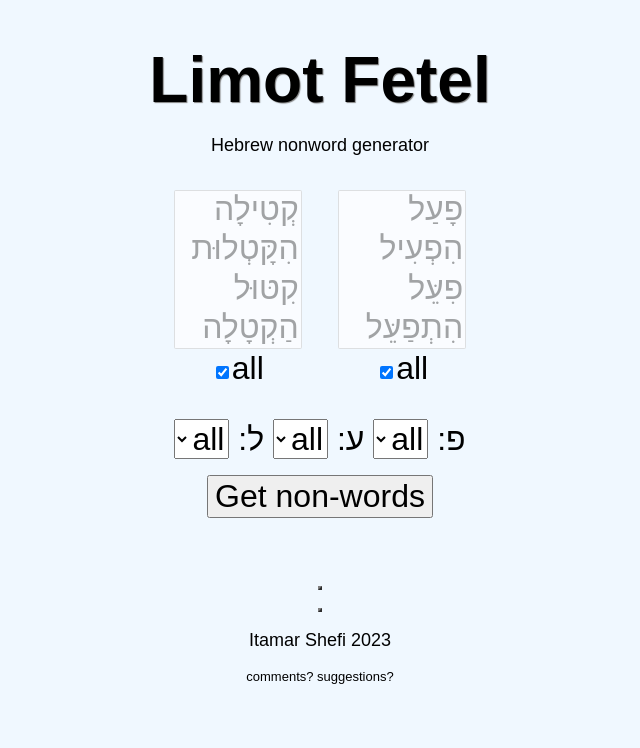
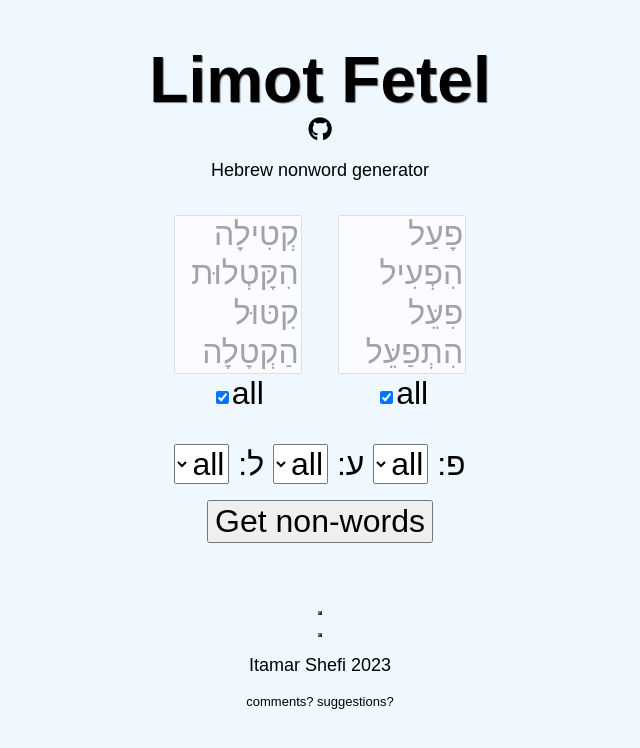
Before and after one commit to ishefi/limot-fetel, a FastAPI app: page / in a window 1280 px wide. Shown: the top 748 px of the page, without its empty margins (320-960 px from the left). Run offline with FastAPI, Linux system fonts and the light colour scheme; some libraries are stand-ins or nearby versions; some web fonts are replaced.

Commit message:
Github link

```diff
--- a/static/styles.css
+++ b/static/styles.css
@@ -1,6 +1,10 @@
 html {
     background: aliceblue;
     font-family: 'Alef', sans-serif;
+}
+body {
+    justify-content: center;
+    text-align: center;
 }
 
 select, button {
@@ -8,20 +12,14 @@ select, button {
     font-family: 'Alef', sans-serif;
 }
 
-controlContainer {
-    align: center;
-}
-
 h1 {
     text-shadow: 1px 1px 1px gray;
-    text-align: center;
     font-size: 4rem;
     margin-bottom: 0;
 }
 
 p {
     font-size: large;
-    text-align: center;
 }
 
 a {
--- a/templates/index.html
+++ b/templates/index.html
@@ -12,7 +12,7 @@
       gtag('js', new Date());
       gtag('config', 'G-WK2P4XBHDG');
     </script>
-
+    <script src="https://kit.fontawesome.com/532b39cbbb.js" crossorigin="anonymous"></script>
     <link rel="preconnect" href="https://fonts.googleapis.com">
     <link rel="preconnect" href="https://fonts.gstatic.com" crossorigin>
     <link href="https://fonts.googleapis.com/css2?family=Alef:wght@400;700&display=swap" rel="stylesheet">
@@ -25,6 +25,9 @@
     <h1>
         Limot Fetel
     </h1>
+    <a href="https://github.com/ishefi/limot-fetel" target="_blank">
+    <i class="fa fa-github" style="font-size:24px"></i>
+    </a>
     <p>Hebrew nonword generator</p>
     <div id="control" align="center" class="controlContainer">
         <div class="controlKnob">
```
